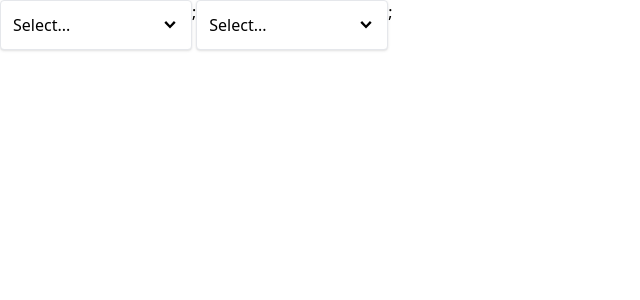
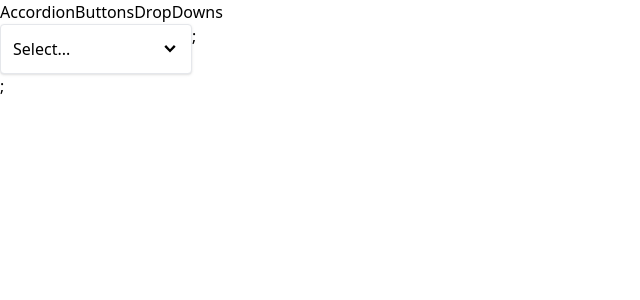
Before and after one commit to bishalkunwar/HandsOnReact, a React (Create React App) app in the folder practicepro/: page /dropDown in a window 1280 px wide. Shown: the top 300 px of the page, without its empty margins (0-640 px from the left). Built offline with nearby package versions, Linux system fonts and the light colour scheme.

Commit message:
Handling dynamic customs navigation

```diff
--- a/practicepro/src/App.js
+++ b/practicepro/src/App.js
@@ -1,19 +1,10 @@
-// import { useState } from "react";
-// import BookCreate from "./Components/fileHandlingWithContext/BookCreate";
-// import Main from "./Components/fileHandlingWithContext/Main";
-// import ButtonPages from "./Components/Pages/ButtonPages";
-// import Home from "./Components/CustomNavigationAndRouting/Home";
-import AccordionPage from "./Components/CustomNavigationAndRouting/AccordianPage";
+import Home from "./Components/Pages/Home";
 
 function App(){
-  // const[books, setBooks] = useState('');
 
-  // const createBook = (title) => {
-  //   console.log("Need to create a boobs: ", title);
-  // }
   return(
     <div>
-      <AccordionPage/>
+      <Home/>
     </div>
 
   );
--- /dev/null
+++ b/practicepro/src/Components/CustomNavigationAndRouting/Link.js
@@ -0,0 +1,14 @@
+import { useContext } from "react";
+import NavigationContext from "../../context/navigationContext";
+
+export default function Link({to, children}){
+
+    const {navigate} = useContext(NavigationContext);
+    const handleClick = (e) => {
+        e.preventDefault();
+        navigate(to);
+
+    };
+
+    return <a onClick={handleClick}>{children}</a>
+}
--- /dev/null
+++ b/practicepro/src/Components/CustomNavigationAndRouting/Route.js
@@ -0,0 +1,12 @@
+import { useContext } from "react";
+import NavigationContext from "../../context/navigationContext";
+
+export default function Route({path, children}){
+    const {currentPath} = useContext(NavigationContext);
+
+    if(path ===  currentPath){
+        return children;
+    }
+
+    return null;
+};
--- a/practicepro/src/Components/CustomNavigationAndRouting/Home.js
+++ b/practicepro/src/Components/Pages/AccorodianPages.js
@@ -1,6 +1,6 @@
-import Accordion from './Accordion';
+import Accordion from '../CustomNavigationAndRouting/Accordion';
 
-export default function Home(){
+export default function AccordionPage(){
 
     const items = [
         {
--- a/practicepro/src/Components/CustomNavigationAndRouting/AccordianPage.js
+++ b/practicepro/src/Components/Pages/DropDownPages.js
@@ -1,8 +1,8 @@
 // import Accordion from "../CustomNavigationAndRouting/Accordion";
-import DropDown from './DropDown';
+import DropDown from '../CustomNavigationAndRouting/DropDown';
 import { useState} from 'react';
 
-export default function AccordionPage(){
+export default function DropDownPage(){
 
     const[selection, setSelection] = useState(null);
 
@@ -21,7 +21,7 @@
     return(
         <div className='flex'>
             <DropDown options={options} value={selection} onChange={handleSelect}/>;
-            <DropDown options={options} value={selection} onChange={handleSelect}/>;
+            {/* <DropDown options={options} value={selection} onChange={handleSelect}/>; */}
         </div>
     )
 }
--- /dev/null
+++ b/practicepro/src/Components/Pages/Home.js
@@ -0,0 +1,32 @@
+
+import AccordionPage from "./AccorodianPages";
+import ButtonPages from "./ButtonPages";
+import DropDownPage from "./DropDownPages";
+import Link from "../CustomNavigationAndRouting/Link";
+import Route from "../CustomNavigationAndRouting/Route";
+
+
+export default function Home(){
+
+    return(
+        <div>
+            <Link to="/accordion">Accordion</Link>
+            <Link to="/buttons">Buttons</Link>
+            <Link to="/dropDown">DropDowns</Link>
+
+            <div>
+            <Route path="/accordion">
+                    <AccordionPage/>
+            </Route>
+
+            <Route path="/buttons">
+                    <ButtonPages/>
+            </Route>
+
+            <Route path="/dropDown">
+                    <DropDownPage/>
+            </Route>
+            </div>
+        </div>
+    );
+}
--- /dev/null
+++ b/practicepro/src/context/navigationContext.js
@@ -0,0 +1,32 @@
+import { createContext, useState , useEffect} from "react";
+
+const NavigationContext = createContext();
+
+export function NavigationProvider({children}){
+    const[currentPath, setCurrentPath]=useState(window.location.pathname);
+
+    useEffect(()=>{
+        const handler = () => {
+            setCurrentPath(window.location.pathname);
+        };
+
+        window.addEventListener('popstate', handler);
+
+        return ()=>{
+            window.removeEventListener('popstate', handler);
+        }
+    }, []);
+
+    const navigate = (to) =>{
+        window.history.pushState({}, '', to);
+        setCurrentPath(to);
+    };
+
+    return(
+        <NavigationContext.Provider value={{currentPath, navigate}}>
+            {children};
+        </NavigationContext.Provider>
+    )
+}
+
+export default NavigationContext;
--- a/practicepro/src/index.js
+++ b/practicepro/src/index.js
@@ -4,12 +4,15 @@
 import App from './App';
 // import { Provider } from './context/books';
 // import searchImages from './api';
+import { NavigationProvider } from './context/navigationContext';
 
 // searchImages();
 
 const root = ReactDOM.createRoot(document.getElementById('root'));
 root.render(
   <React.StrictMode>
+    <NavigationProvider>
       <App/>
+    </NavigationProvider>
   </React.StrictMode>
 );
```
Also changed, not shown: practicepro/src/Components/CustomNavigationAndRouting/DropDown.js (line endings or trailing spaces).
